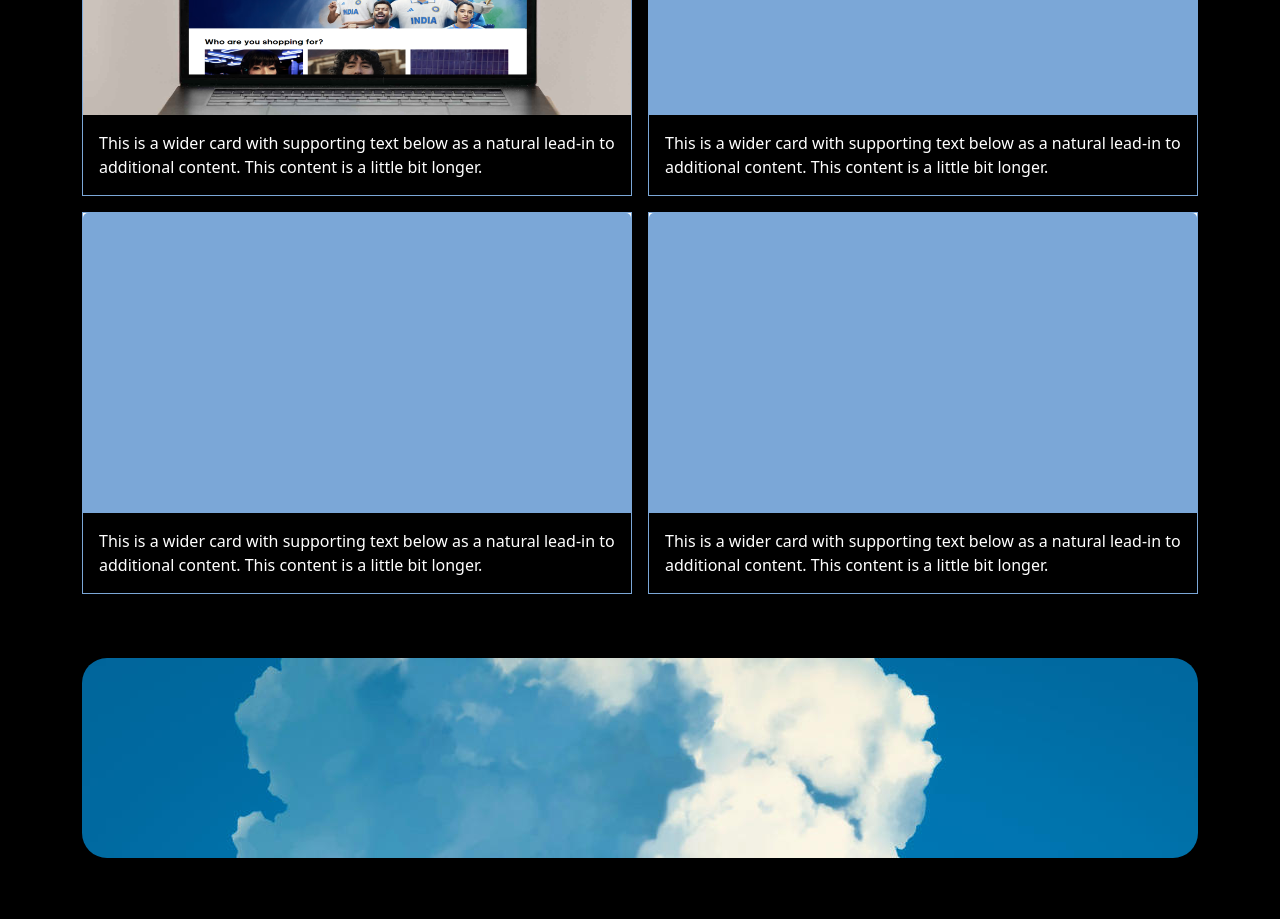
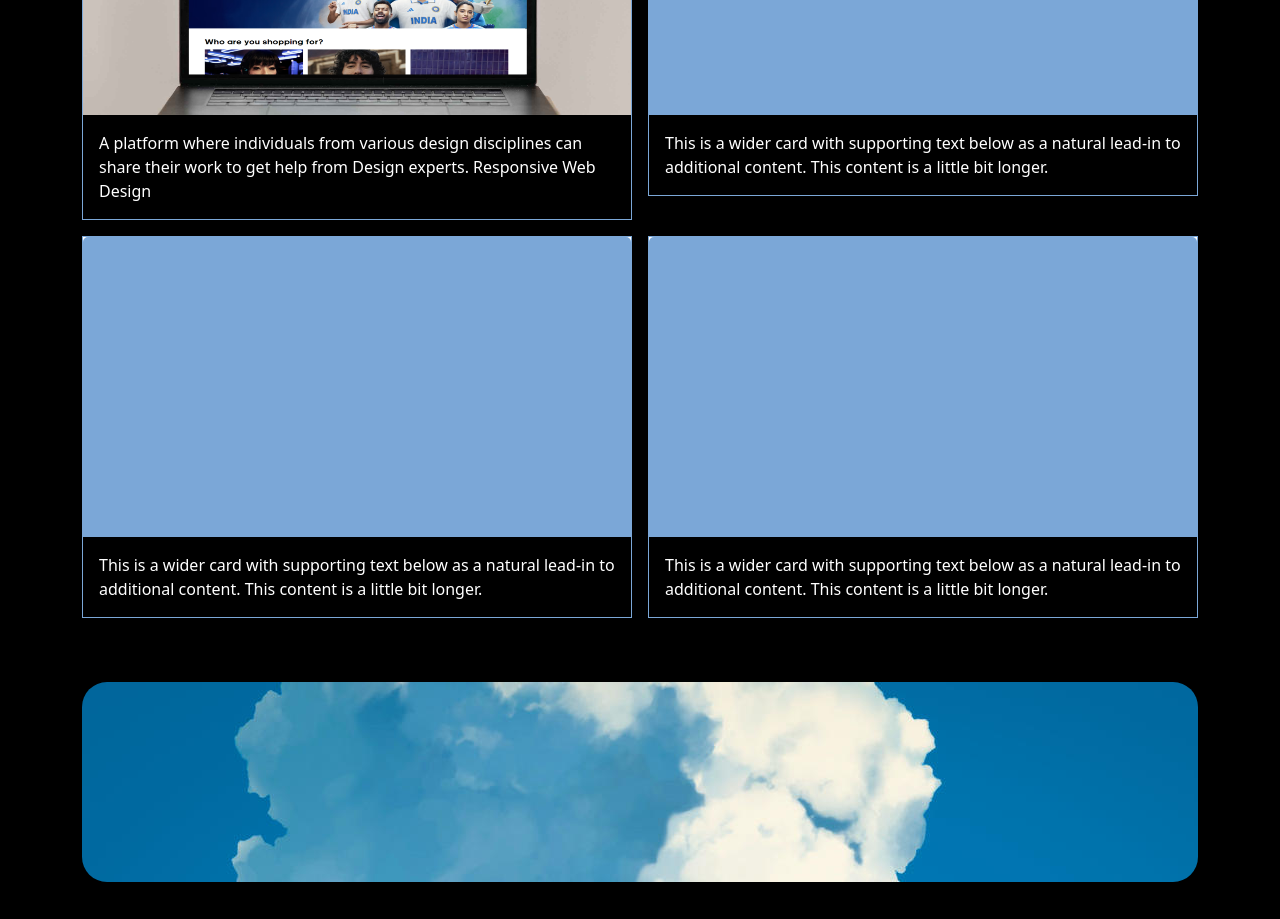
Before and after one commit to Prmt69/Pramet-Jaiin, a plain HTML site: page index.html in a window 1280 px wide. Shown: the part 860-1779 px from the top of the page. Drawn offline with nearby package versions, Linux system fonts and the light colour scheme.

Commit message:
Update index.html

```diff
--- a/index.html
+++ b/index.html
@@ -50,7 +50,7 @@
       <div class="card shadow-sm">
         <img src="./images/Group 33321.png"bd-placeholder-img card-img-top" width="100%" height="300px" xmlns="http://www.w3.org/2000/svg" role="img" aria-label="Placeholder: Thumbnail" preserveAspectRatio="xMidYMid slice" focusable="false"><title>Placeholder</title><rect width="100%" height="100%" fill="#55595c"></rect><text x="50%" y="50%" fill="#eceeef" dy=".3em">
         <div class="card-body ">
-          <p class="card-text">This is a wider card with supporting text below as a natural lead-in to additional content. This content is a little bit longer.</p>
+          <p class="card-text">A platform where individuals from various design disciplines can share their work to get help from Design experts. Responsive Web Design</p>
 
         </div>
       </div>
```
